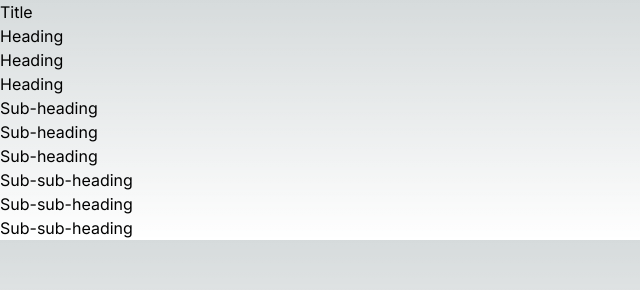
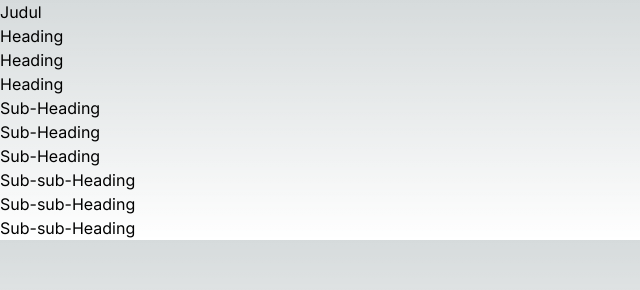
Before and after one commit to voltanz/pbf-2024, a React app in the folder Week-07/hello-world/: page / in a window 1280 px wide. Shown: the top 290 px of the page, 0-640 px from the left. Built offline with nearby package versions, Linux system fonts and the light colour scheme.

Commit message:
W07: Jawaban soal 2

```diff
--- a/Week-07/hello-world/src/app/components/atoms/heading.tsx
+++ b/Week-07/hello-world/src/app/components/atoms/heading.tsx
@@ -1,4 +1,8 @@
-export default function Heading({ level, children }: { level: number; children: any }) {
+import { LevelContext } from "@/utilities/context/mycontext";
+import { useContext } from "react";
+
+export default function Heading({ children }: { children: any }) {
+    const level = useContext(LevelContext);
     switch (level) {
         case 1:
             return <h1>{children}</h1>;
--- a/Week-07/hello-world/src/app/components/atoms/section.tsx
+++ b/Week-07/hello-world/src/app/components/atoms/section.tsx
@@ -1,7 +1,11 @@
-export default function Section({ children }: { children: any }) {
+import { LevelContext } from "@/utilities/context/mycontext";
+
+export default function Section({  level, children }: { level: number, children: any }) {
     return (
         <section className="section">
-            {children}
+            <LevelContext.Provider value={level}>
+                {children}
+            </LevelContext.Provider>
         </section>
     );
 }
--- a/Week-07/hello-world/src/app/components/templates/main_page.tsx
+++ b/Week-07/hello-world/src/app/components/templates/main_page.tsx
@@ -3,22 +3,22 @@ import Section from "../atoms/section";
 
 export default function MainPage() {
     return (
-        <Section>
-            <Heading level={1}>Title</Heading>
-            <Section>
-                <Heading level={2}>Heading</Heading>
-                <Heading level={2}>Heading</Heading>
-                <Heading level={2}>Heading</Heading>
-                <Section>
-                    <Heading level={3}>Sub-heading</Heading>
-                    <Heading level={3}>Sub-heading</Heading>
-                    <Heading level={3}>Sub-heading</Heading>
-                    <Section>
-                        <Heading level={4}>Sub-sub-heading</Heading>
-                        <Heading level={4}>Sub-sub-heading</Heading>
-                        <Heading level={4}>Sub-sub-heading</Heading>
-                    </Section>
-                </Section>
+        <Section level={1}>
+            <Heading>Judul</Heading>
+            <Section level={2}>
+                <Heading>Heading</Heading>
+                <Heading>Heading</Heading>
+                <Heading>Heading</Heading>
+            </Section>
+            <Section level={3}>
+                <Heading>Sub-Heading</Heading>
+                <Heading>Sub-Heading</Heading>
+                <Heading>Sub-Heading</Heading>
+            </Section>
+            <Section level={4}>
+                <Heading>Sub-sub-Heading</Heading>
+                <Heading>Sub-sub-Heading</Heading>
+                <Heading>Sub-sub-Heading</Heading>
             </Section>
         </Section>
     );
--- a/Week-07/hello-world/src/app/page.tsx
+++ b/Week-07/hello-world/src/app/page.tsx
@@ -1,3 +1,4 @@
+"use client";
 import MainPage from "@/app/components/templates/main_page";
 
 export default function Home() {
--- /dev/null
+++ b/Week-07/hello-world/src/utilities/context/mycontext.tsx
@@ -0,0 +1,3 @@
+import { createContext } from 'react';
+
+export const LevelContext = createContext(1);
--- a/Week-07/hello-world/tsconfig.json
+++ b/Week-07/hello-world/tsconfig.json
@@ -22,5 +22,5 @@
     }
   },
   "include": ["next-env.d.ts", "**/*.ts", "**/*.tsx", ".next/types/**/*.ts"],
-  "exclude": ["node_modules"]
+  "exclude": ["node_modules"],
 }
```
Also changed, not shown: Week-07/README.md, Week-07/img/ss4.png (added), Week-07/img/ss5.png (added).
